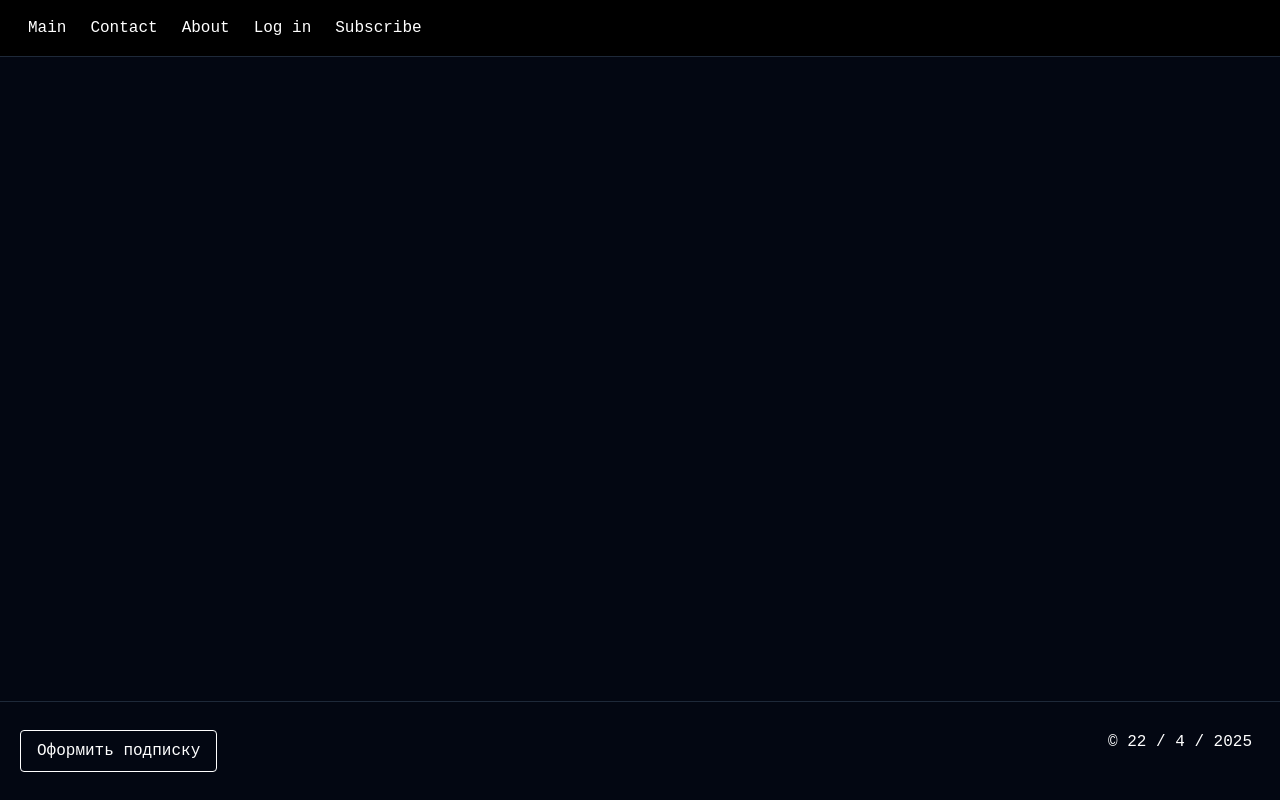
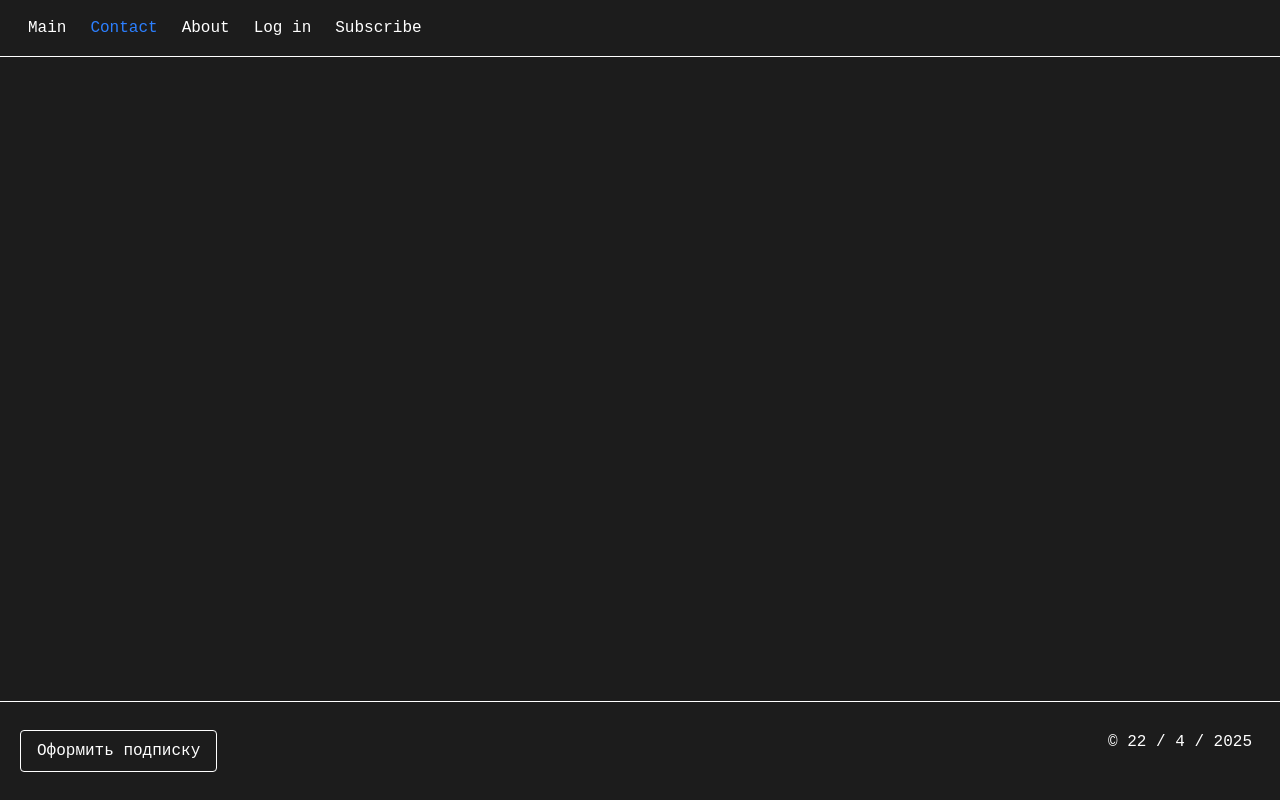
Before and after one commit to DVfrontend/filmaxis-next.js, a Next.js app: page /pages/contact in a window 1280 px wide. Built offline with nearby package versions, Linux system fonts and the light colour scheme.

Commit message:
описание изменений

```diff
--- a/src/app/globals.scss
+++ b/src/app/globals.scss
@@ -6,7 +6,7 @@ body {
   margin: 2;
   padding: 2;
   transition: background-color 0.9s ease, color 0.9s ease;
-  // background-color: black;
+  background-color: #1C1C1C;
 }
 
 h1, h2, h3, h4, h5, h6{
--- a/src/app/not-found.module.scss
+++ b/src/app/not-found.module.scss
@@ -1,3 +1,3 @@
-body {
+.body {
   background-color: rgb(1, 1, 1);
 }
--- a/src/app/not-found.tsx
+++ b/src/app/not-found.tsx
@@ -10,11 +10,11 @@ export default function NotFound() {
 
   useEffect(() => {
     setTimeout(() => {
-      router.push("/pages/main")
+      // router.push("/pages/main")
     }, 5000)
   },[router])
   return (
-    <div className={`${styles.body}`}>
+    <div className={`${styles.body} `}>
       <div className="flex justify-center items-center">
         <Image
           src="/404.jpg"
--- a/src/components/layout/Footer.tsx
+++ b/src/components/layout/Footer.tsx
@@ -2,7 +2,7 @@ import Link from "next/link";
 
 export default function Footer() {
   return (
-    <footer className="bg-gray-950 p-5 border-gray-800 border-t  text-white bottom-0 left-0 right-0 flex justify-between">
+    <footer className="p-5 border-t  text-white bottom-0 left-0 right-0 flex justify-between">
       <article className="flex justify-between items-center">
         <Link href="/pages/subscribe" className="border rounded-sm my-2 px-4 py-2 duration-700 hover:text-black hover:shadow-white/50 hover:shadow-lg hover:border-white hover:bg-white/85">Оформить подписку</Link>
         {/* сделать при нажатии на кнопку выходит зарегаться */}
--- a/src/components/layout/Navbar.tsx
+++ b/src/components/layout/Navbar.tsx
@@ -25,11 +25,11 @@ function Navbar() {
   const pathname = usePathname();
   return (
     <nav>
-      <div className="bg-black p-4 border-b-1 border-gray-800 text-white fixed top-0 right-0 left-0 flex justify-between">
+      <div className="p-4 border-b-1 text-white fixed top-0 right-0 left-0 flex justify-between">
         <div>
         {nav.map(({ id, title, path }) => (
           <Link key={id} href={path} className='m-3'>
-            <span className={pathname === path ? "color-blue" : undefined}>
+            <span className={pathname === path ? "text-blue-500" : undefined}>
               {title}
             </span>
           </Link>
```
